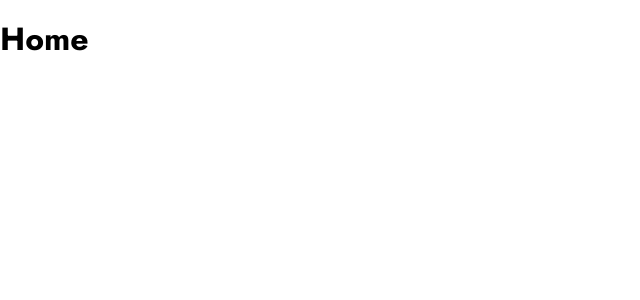
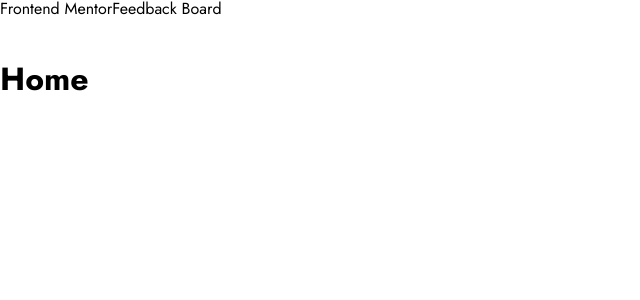
Before and after one commit to cursedxp/product-feedback-app, a React (Create React App) app: page / in a window 1280 px wide. Shown: the top 300 px of the page, without its empty margins (0-640 px from the left). Built offline with nearby package versions, Linux system fonts and the light colour scheme.

Commit message:
menu will be hidden on specific pages

```diff
--- a/src/App.js
+++ b/src/App.js
@@ -1,11 +1,22 @@
-import { Routes, Route } from "react-router-dom";
+import { Routes, Route, useLocation } from "react-router-dom";
 import Home from "./pages/Home/Home";
 import Roadmap from "./pages/Roadmap/Roadmap";
 import Feedback from "./pages/Feedback/Feedback";
+import Header from "./components/Header/Header";
 
 function App() {
+  //This hook returns the current location object
+  const location = useLocation();
+  const pathLocation = location.pathname;
+
+  //List of paths to hide header
+  const hideHeaderOnPaths = ["/feedback"];
+  const hideHeader = hideHeaderOnPaths.includes(pathLocation);
+
   return (
     <div className="App">
+      {/* Hides header for specific routes */}
+      {!hideHeader && <Header />}
       <Routes>
         <Route path="/" element={<Home />} />
         <Route path="/roadmap" element={<Roadmap />} />
```
